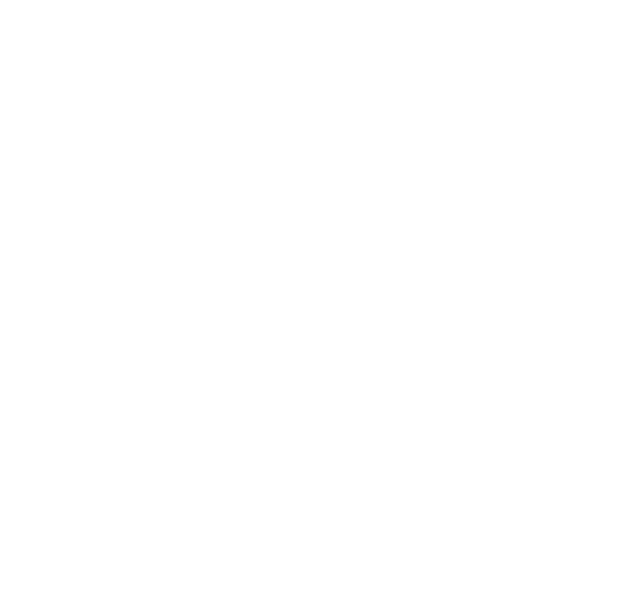
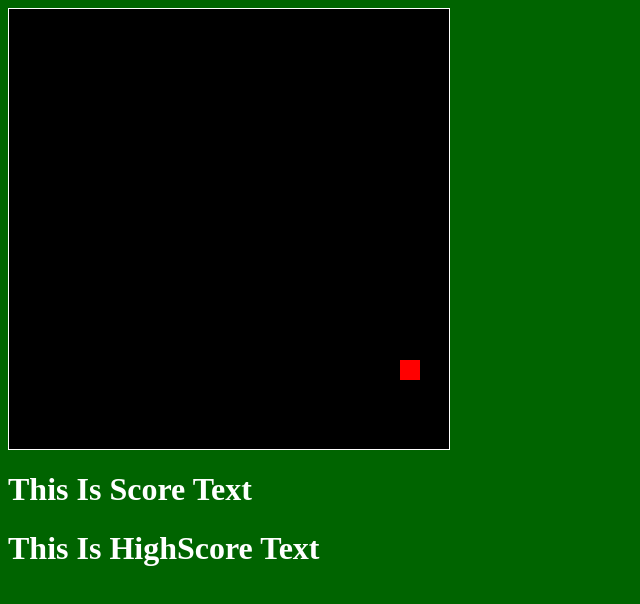
Before and after one commit to Itzmatt86/Itzmatt86S24ASD.github.io, a plain HTML site: page asd-projects/snake/index.html in a window 1280 px wide. Shown: the whole page, without its empty margins (0-640 px from the left). Drawn offline with Linux system fonts and the light colour scheme.

Commit message:
Started Snake

```diff
--- a/asd-projects/snake/index.html
+++ b/asd-projects/snake/index.html
@@ -1,15 +1,17 @@
 <!DOCTYPE html>
 <html>
 
-  <head>
-    <title>Snake</title>
-    <!--Link jQuery and CSS here-->
+<head>
+  <title>Snake</title>
+  <link rel="stylesheet" type="text/css" href="index.css" />
+  <script src="jquery.min.js"></script>
+</head>
 
-  </head>
-  <body>
-
-  </body>
-
-  <!-- Link index.js here -->
+<body>
+  <div id="board"></div>
+  <h1 id="score">This Is Score Text</h1>
+  <h1 id="highScore">This Is HighScore Text</h1>
+</body>
+<script src="index.js"></script>
 
 </html>
--- a/asd-projects/snake/index.js
+++ b/asd-projects/snake/index.js
@@ -11,6 +11,10 @@ var highScoreElement = $("#highScore");
 
 // TODO 4a: Create the snake, apple and score variables
 // Game Variables
+var snake = {}
+var apple = {}
+var score = 0
+
 
 // Constant Variables
 var ROWS = 20;
@@ -43,7 +47,7 @@ function init() {
   // TODO 4c-2: initialize the snake
 
   // TODO 4b-2: initialize the apple
-
+makeApple()
   // TODO 5a: Initialize the interval
 
 }
@@ -183,8 +187,20 @@ function endGame() {
 /* Create an HTML element for the apple using jQuery. Then find a random
  * position on the board that is not occupied and position the apple there.
  */
+
 function makeApple() {
-  // TODO 4b-1: Fill in the makeApple() code block
+ // make the apple jQuery Object and append it to the board
+ apple.element = $("<div>").addClass("apple").appendTo(board);
+
+ // get a random available row/column on the board
+ var randomPosition = getRandomAvailablePosition();
+
+ // initialize the row/column properties on the Apple Object
+ apple.row = randomPosition.row;
+ apple.column = randomPosition.column;
+
+ // position the apple on the screen
+ repositionSquare(apple);
 }
 
 /* Create an HTML element for a snakeSquare using jQuery. Then, given a row and
```
